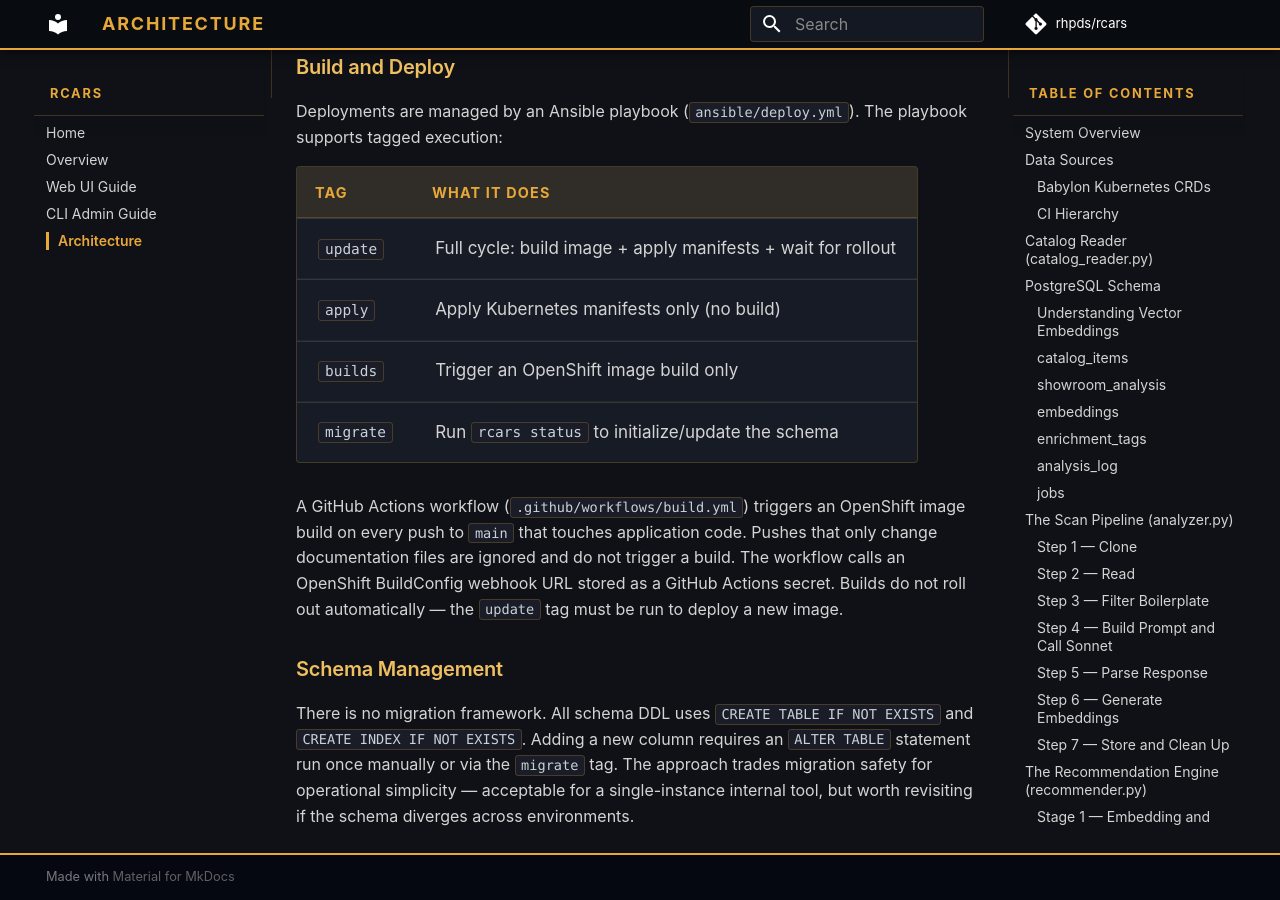
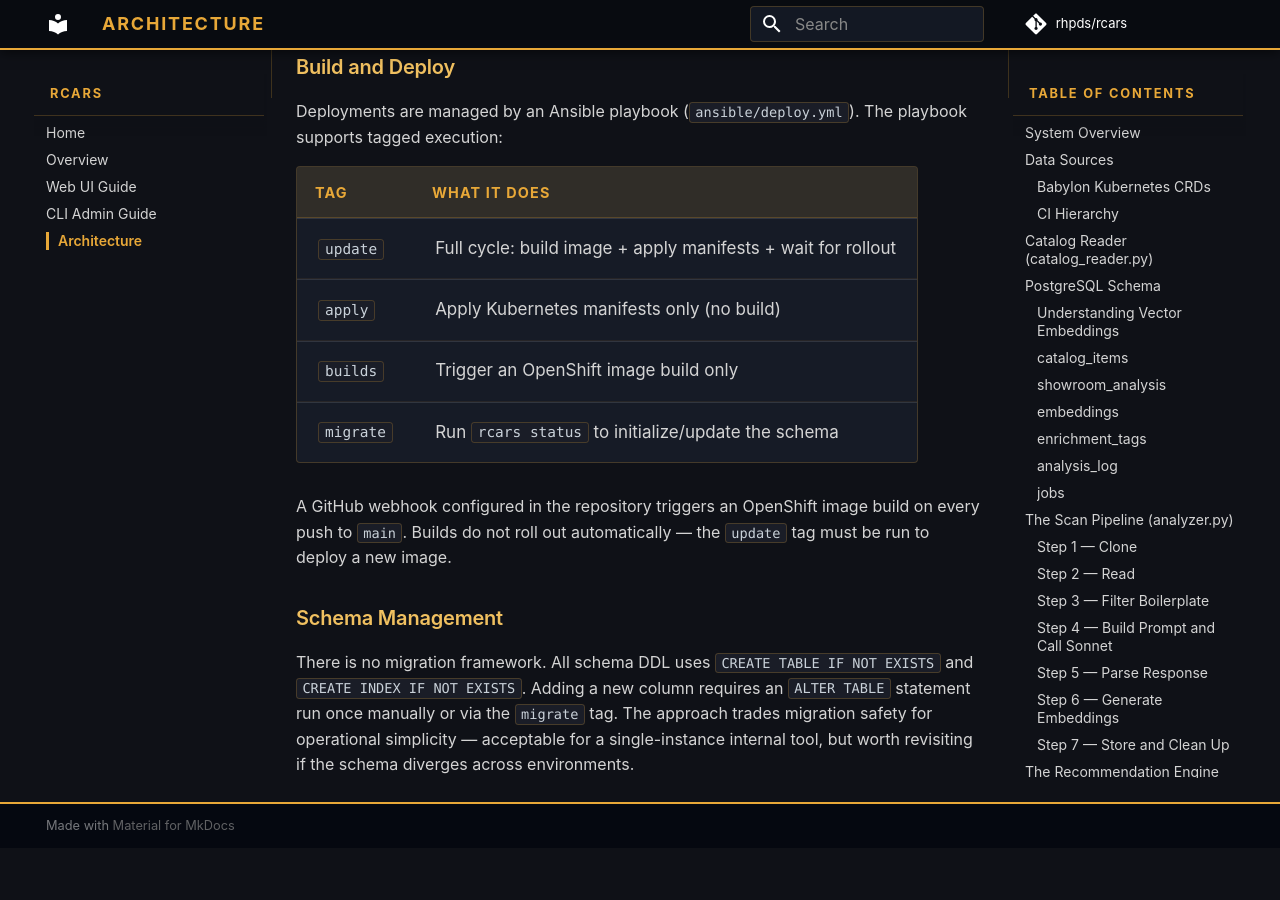
Before and after one commit to rhpds/rcars, an MkDocs documentation site: the page built from docs/architecture.md, in a window 1280 px wide and 900 px high, scrolled down 16661 px. Built offline with MkDocs 1.6.1 and Material for MkDocs 9.7.7, drawn with Linux system fonts in a browser that asks for light colours; comment, search, counter and statistics services are not loaded; after the commit the page ends 17509 px from its top, so only the background shows below that.

Commit message:
docs: Revert build trigger description to direct GitHub webhook

```diff
--- a/docs/architecture.md
+++ b/docs/architecture.md
@@ -391,7 +391,7 @@ Deployments are managed by an Ansible playbook (`ansible/deploy.yml`). The playb
 | `builds` | Trigger an OpenShift image build only |
 | `migrate` | Run `rcars status` to initialize/update the schema |
 
-A GitHub Actions workflow (`.github/workflows/build.yml`) triggers an OpenShift image build on every push to `main` that touches application code. Pushes that only change documentation files are ignored and do not trigger a build. The workflow calls an OpenShift BuildConfig webhook URL stored as a GitHub Actions secret. Builds do not roll out automatically — the `update` tag must be run to deploy a new image.
+A GitHub webhook configured in the repository triggers an OpenShift image build on every push to `main`. Builds do not roll out automatically — the `update` tag must be run to deploy a new image.
 
 ### Schema Management
 
```
Also changed, not shown: OPERATIONS.md (+5 -10 lines).
